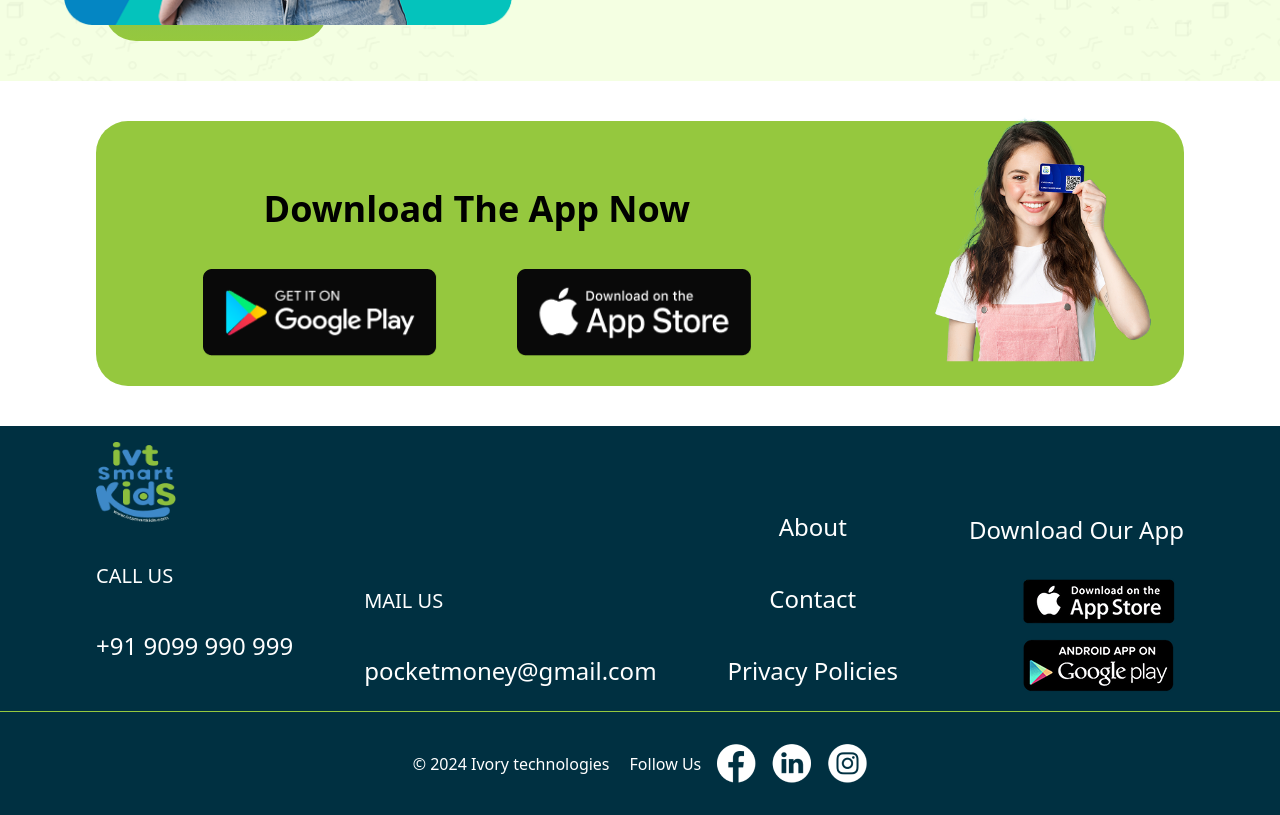
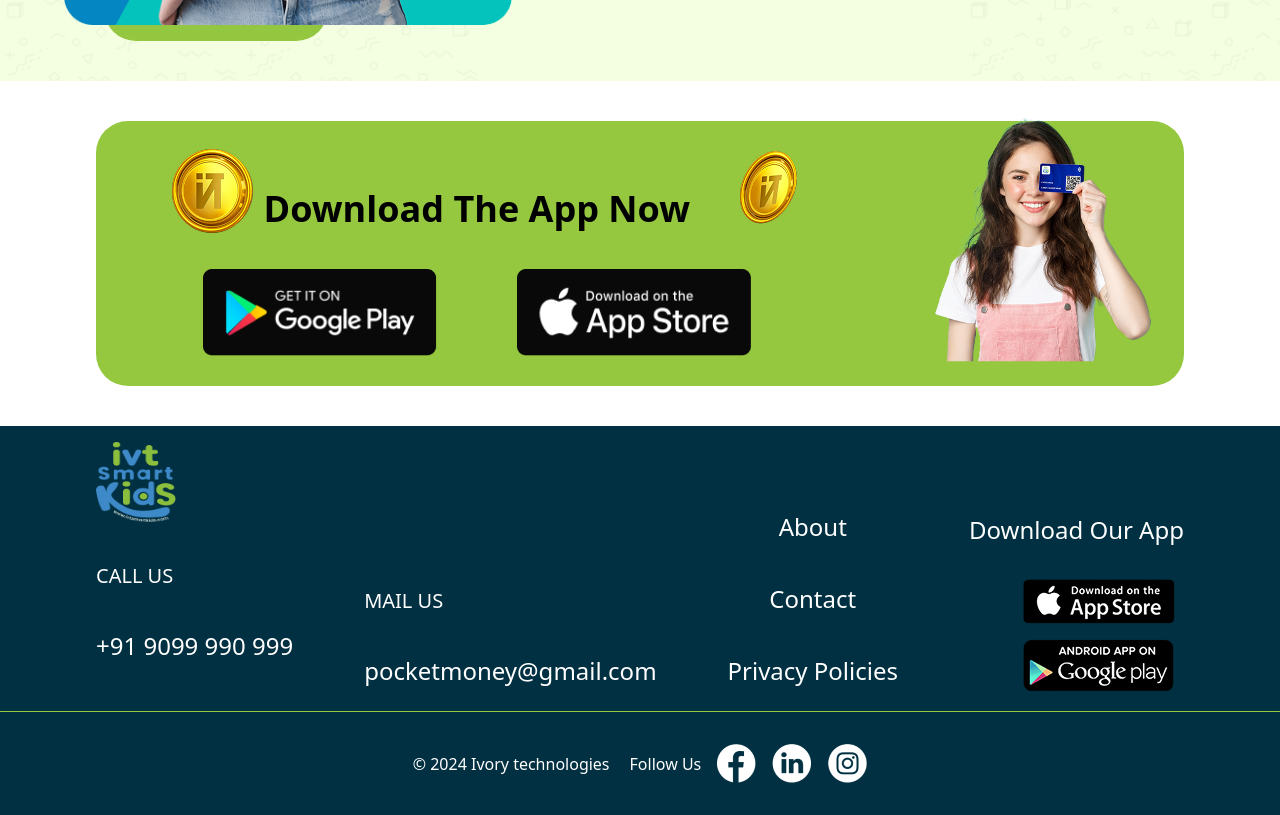
Before and after one commit to MuhammedJasirv/smartkids, a React (Vite) app: page / in a window 1280 px wide. Shown: the part 4860-5675 px from the top of the page. Built offline with nearby package versions, Linux system fonts and the light colour scheme.

Commit message:
add Coins In Banner

```diff
--- a/src/components/home/banner/Banner.jsx
+++ b/src/components/home/banner/Banner.jsx
@@ -4,7 +4,8 @@
 import PlayStore from "../../../assets/images/home/banner/playStore.png";
 import AppStore from "../../../assets/images/home/banner/appStore.png";
 import ImgOne from "../../../assets/images/home/banner/ImgTwo.png";
-
+import Coin1 from '../../../assets/images/home/banner/coins/1.png'
+import Coin2 from '../../../assets/images/home/banner/coins/2.png'
 const Banner = () => {
   const [ref, inView] = useInView({
     triggerOnce: true,
@@ -13,7 +14,7 @@
   });
 
   return (
-    <div className="bg-white flex justify-center md:mt-10 mt-24 mb-10 px-2 md:px-0">
+    <div className="bg-white flex justify-center md:mt-10 mt-24 mb-10 px-2 md:px-0 ">
       <motion.div
         ref={ref}
         className="bg-[#95C83E] rounded-4xl w-full lg:w-[85%] flex flex-col md:flex-row "
@@ -21,13 +22,18 @@
         animate={inView ? { opacity: 1, y: 0 } : {}}
         transition={{ duration: 0.6, ease: "easeOut" }}
       >
+
         {/* Text and buttons section */}
         <motion.div
-          className="p-7 md:w-[70%] flex-col flex items-center order-2 md:order-1 "
+          className="p-7 md:w-[70%] flex-col flex items-center order-2 md:order-1 relative "
           initial={{ x: -50, opacity: 0 }}
           animate={inView ? { x: 0, opacity: 1 } : {}}
           transition={{ delay: 0.2, duration: 0.6, ease: "easeOut" }}
         >
+          <div>
+          <img src={Coin1} alt="" className="absolute z-10 left-[10%] hidden lg:flex" />
+          <img src={Coin2} alt="" className="absolute z-10 right-[5%] hidden lg:flex" />
+        </div>
           <motion.p
             className="font-bold font-sans text-lg md:text-4xl md:mt-10 text-black text-center"
             initial={{ y: 20, opacity: 0 }}
```
